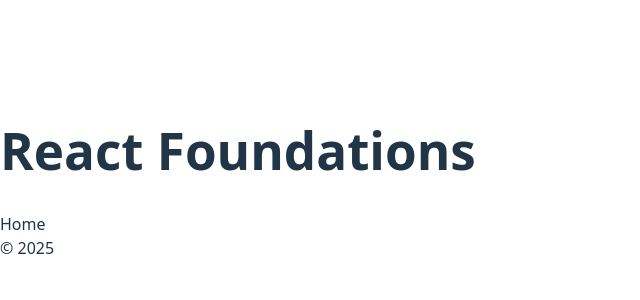
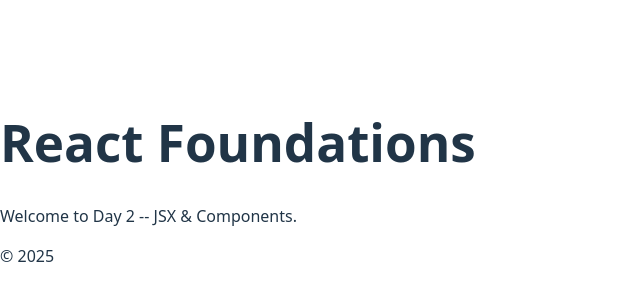
Before and after one commit to caseytaitel/dev-foundations, a React (Vite) app in the folder react/: page / in a window 1280 px wide. Shown: the part 226-526 px from the top of the page, without its empty margins (0-640 px from the left). Built offline with nearby package versions, Linux system fonts and the light colour scheme.

Commit message:
Add Header/Footer components with props

```diff
--- a/react/src/App.jsx
+++ b/react/src/App.jsx
@@ -2,11 +2,16 @@
 import Footer from "./components/Footer";
 
 export default function App() {
+  const title = "React Foundations";
+  const year = new Date().getFullYear();
+
   return (
     <>
-      <Header title="React Foundations" />
-      <main>Home</main>
-      <Footer year={new Date().getFullYear()} />
+      <Header title={title} />
+      <main>
+        <p>Welcome to Day 2 -- JSX & Components.</p>
+      </main>
+      <Footer year={year}/>
     </>
   );
 }
```
